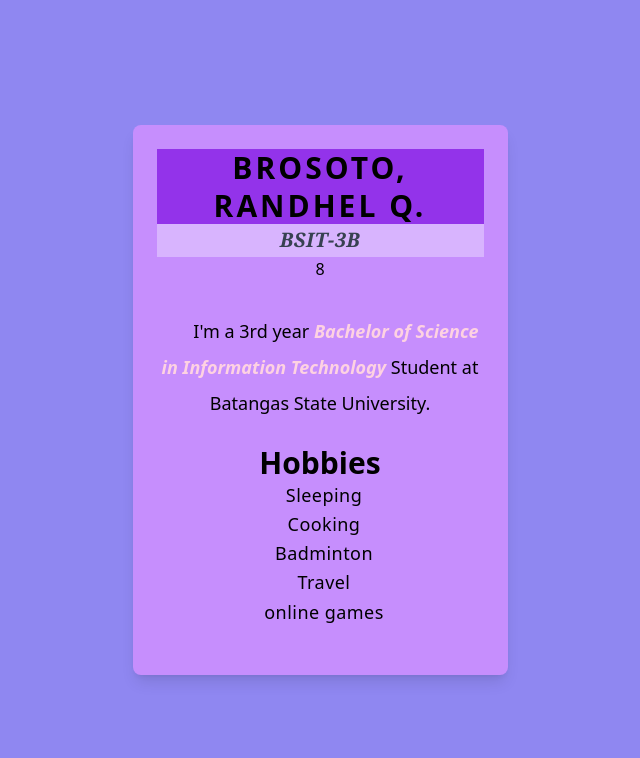
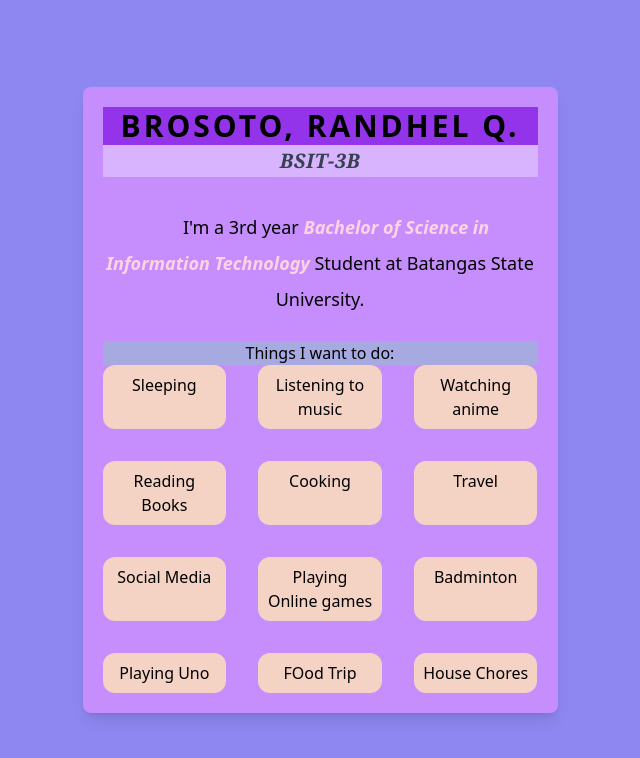
Before and after one commit to BROSOTORANDHEL/Tailwind101, a website: page src/index.html in a window 1280 px wide. Shown: the whole page, without its empty margins (320-960 px from the left). Drawn offline with nearby package versions, Linux system fonts and the light colour scheme.

Commit message:
Basic Grid System

```diff
--- a/src/index.html
+++ b/src/index.html
@@ -12,10 +12,10 @@
 
       <script src="https://cdn.tailwindcss.com"></script>
     </head>
-    <body class="bg-[#8F87F1] flex justify-center py-100 ... items-center min-h-screen">
+    <body class="bg-[#8F87F1] flex justify-center items-center min-h-screen ">
 
 
-      <div class="bg-[#C68EFD] shadow-lg rounded-lg w-[375px] p-6">
+      <div class="bg-[#C68EFD] h-[500] md:my-100 shadow-lg rounded-lg w-[350px] md:w-[375px] lg:w-[475px] lg:p-[20px] ">
 
 
         <header class="mb-8 text-center">
@@ -24,7 +24,7 @@
           </h1>
           <p class="bg-purple-300 text-xl font-serif italic font-semibold tracking-wide leading-relaxed text-gray-700  decoration-2 decoration-solid">
             BSIT-3B
-          </p>8
+          </p>
         </header>
 
 
@@ -35,21 +35,25 @@
           </p>
         </section>
 
-        <section class="mb-6">
-          <h2 class="text-3xl font-semibold  text-center md:text-blue">
-            Hobbies
-          </h2>
-          <ul
-            class="list-inside text-lg font-medium leading-relaxed tracking-wide text-center md:"
+       <section class="">
+    <h1 class="text-center bg-[#A7AAE1]">Things I want to do:</h1>
+    <article class="grid grid-cols-1 text-center gap-8 lg:grid-cols-3 md:grid-cols-2">
+        <div class="p-2 bg-[#F5D3C4] rounded-xl ...">Sleeping</div>
+        <div class="p-2 bg-[#F5D3C4] rounded-xl ...">Listening to music</div>
+        <div class="p-2 bg-[#F5D3C4] rounded-xl ...">Watching anime</div>
+        <div class="p-2 bg-[#F5D3C4] rounded-xl ...">Reading Books</div>
+        <div class="p-2 bg-[#F5D3C4] rounded-xl ...">Cooking</div>
+        <div class="p-2 bg-[#F5D3C4] rounded-xl ...">Travel</div>
+        <div class="p-2 bg-[#F5D3C4] rounded-xl ...">Social Media</div>
+        <div class="p-2 bg-[#F5D3C4] rounded-xl ...">Playing Online games</div>
+        <div class="p-2 bg-[#F5D3C4] rounded-xl ...">Badminton</div>
+        <div class="p-2 bg-[#F5D3C4] rounded-xl ...">Playing Uno</div>
+        <div class="p-2 bg-[#F5D3C4] rounded-xl ...">FOod Trip</div>
+        <div class="p-2 bg-[#F5D3C4] rounded-xl ...">House Chores</div>
 
-          >
-            <li class="pl-2">Sleeping</li>
-            <li class="pl-2">Cooking</li>
-            <li class="pl-2">Badminton</li>
-            <li class="pl-2">Travel</li>
-            <li class="pl-2">online games</li>
-          </ul>
-        </section>
+
+    </article>
+   </section>
 
       </div>
 
```
Also changed, not shown: package.json (+10 -0 lines), 1 other file.
